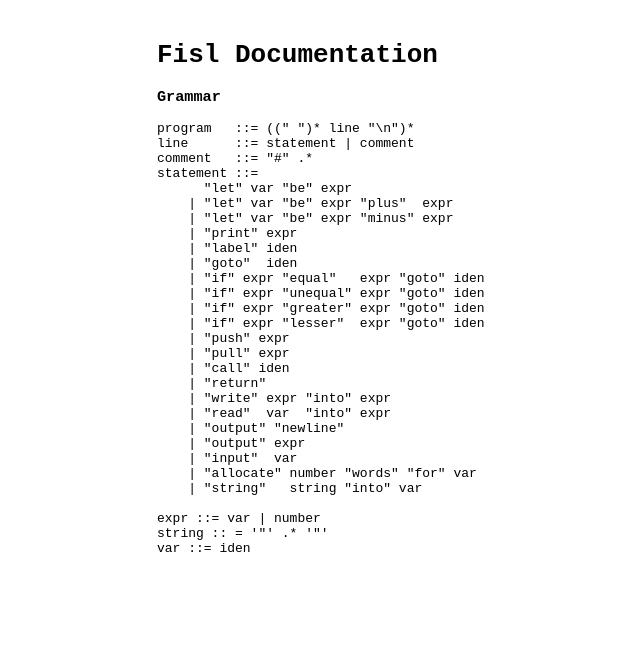
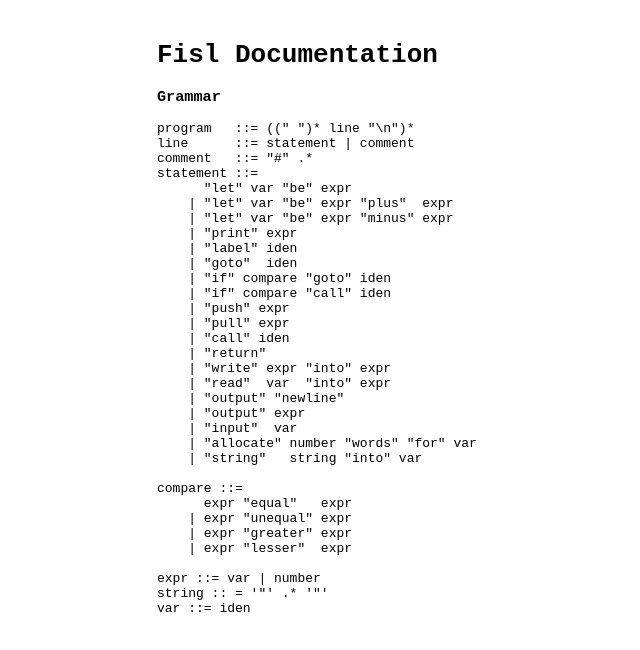
Before and after one commit to fisl-lang/ref, a plain HTML site: page docs/index.html in a window 1280 px wide. Shown: the whole page, without its empty margins (183-823 px from the left). Drawn offline with Linux system fonts and the light colour scheme.

Commit message:
updated grammar docs

```diff
--- a/docs/index.html
+++ b/docs/index.html
@@ -24,10 +24,8 @@ statement ::=
     | "print" expr
     | "label" iden
     | "goto"  iden
-    | "if" expr "equal"   expr "goto" iden
-    | "if" expr "unequal" expr "goto" iden
-    | "if" expr "greater" expr "goto" iden
-    | "if" expr "lesser"  expr "goto" iden
+    | "if" compare "goto" iden
+    | "if" compare "call" iden
     | "push" expr
     | "pull" expr
     | "call" iden
@@ -40,6 +38,12 @@ statement ::=
     | "allocate" number "words" "for" var
     | "string"   string "into" var
 
+compare ::=
+      expr "equal"   expr
+    | expr "unequal" expr
+    | expr "greater" expr
+    | expr "lesser"  expr
+
 expr ::= var | number
 string :: = '"' .* '"'
 var ::= iden
```
